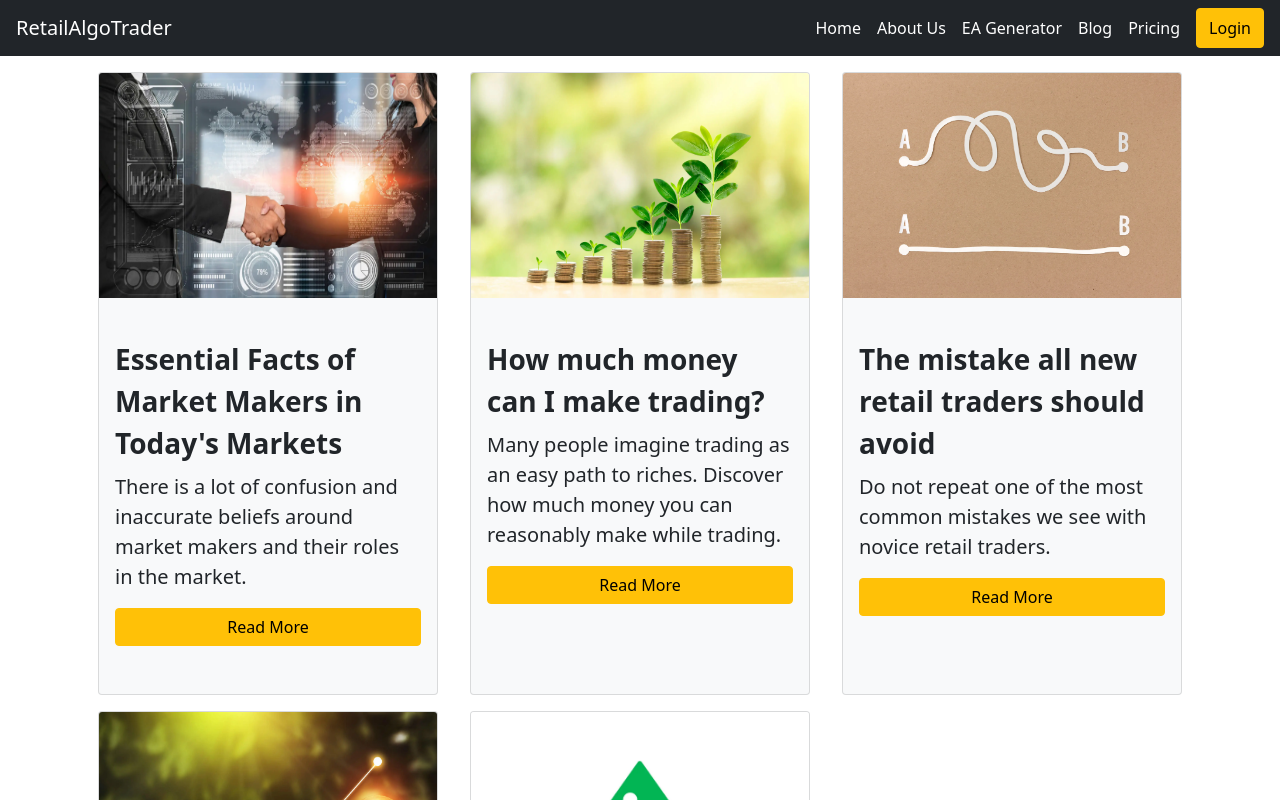
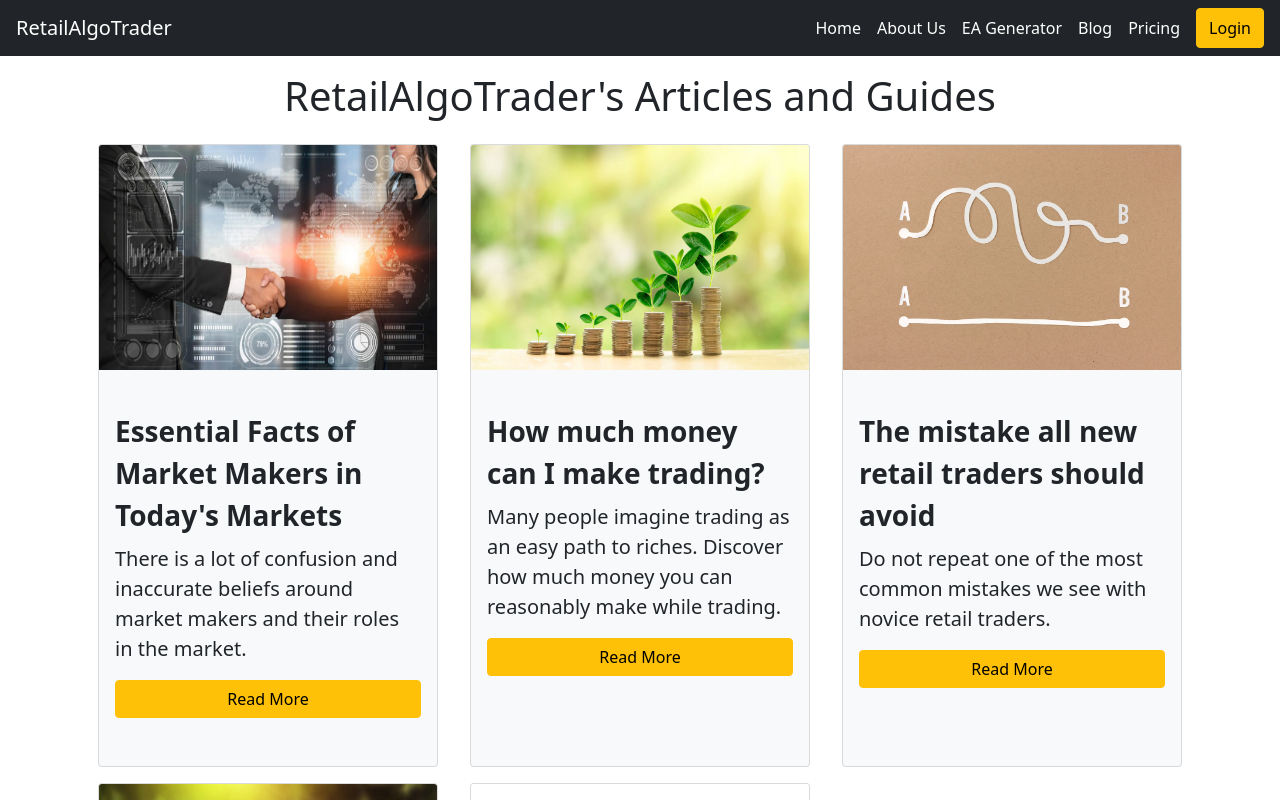
Before and after one commit to alveraboquet/RetailAlgoTrader, a Next.js app: page /blog in a window 1280 px wide. Shown: the top 800 px of the page. Built offline with nearby package versions, Linux system fonts and the light colour scheme.

Commit message:
Add header to blog page

```diff
--- a/pages/blog.tsx
+++ b/pages/blog.tsx
@@ -19,6 +19,9 @@ const Blog: NextPage = () => {
         keywords="RetailAlgoTrader guides, Algorithmic trading guides, Algorithmic trading articles"
       />
       <Layout>
+        <h1 className="text-center mt-3">
+          RetailAlgoTrader&apos;s Articles and Guides
+        </h1>
         <BlogContent />
       </Layout>
     </div>
```
